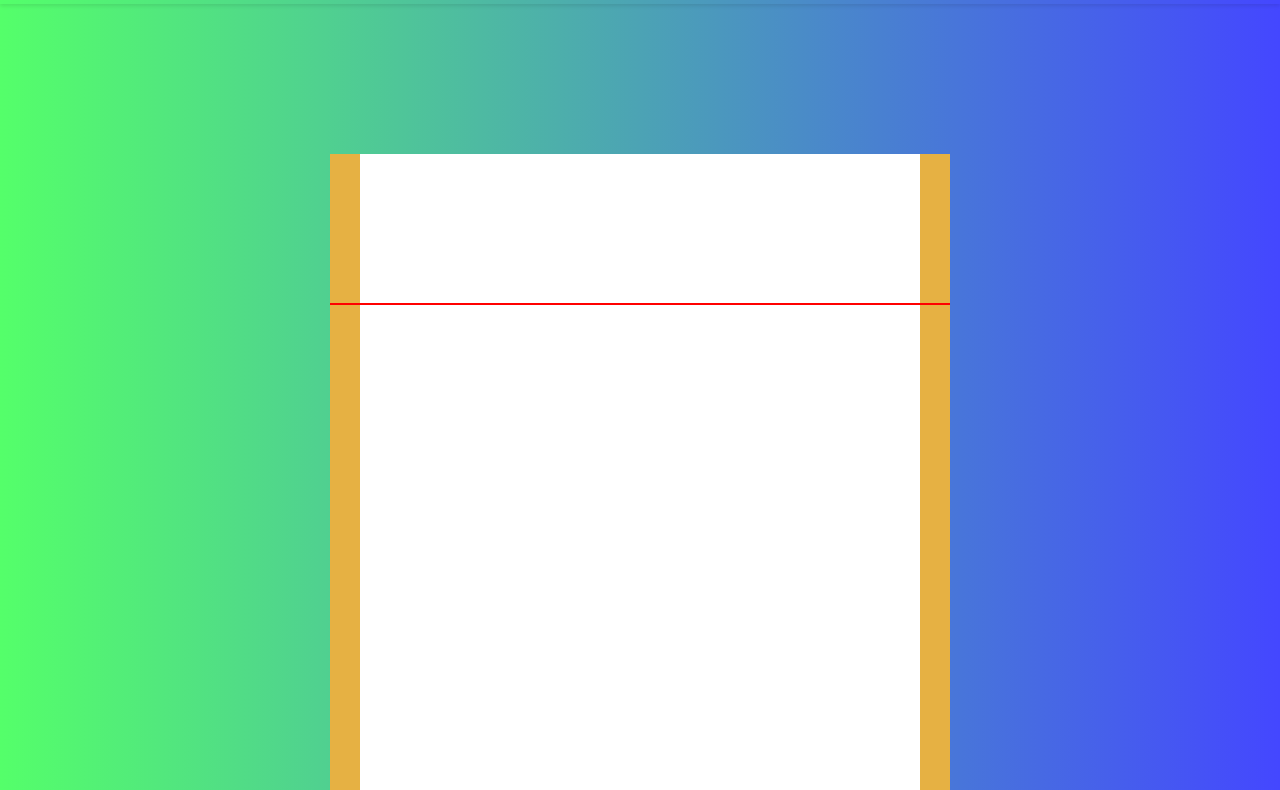
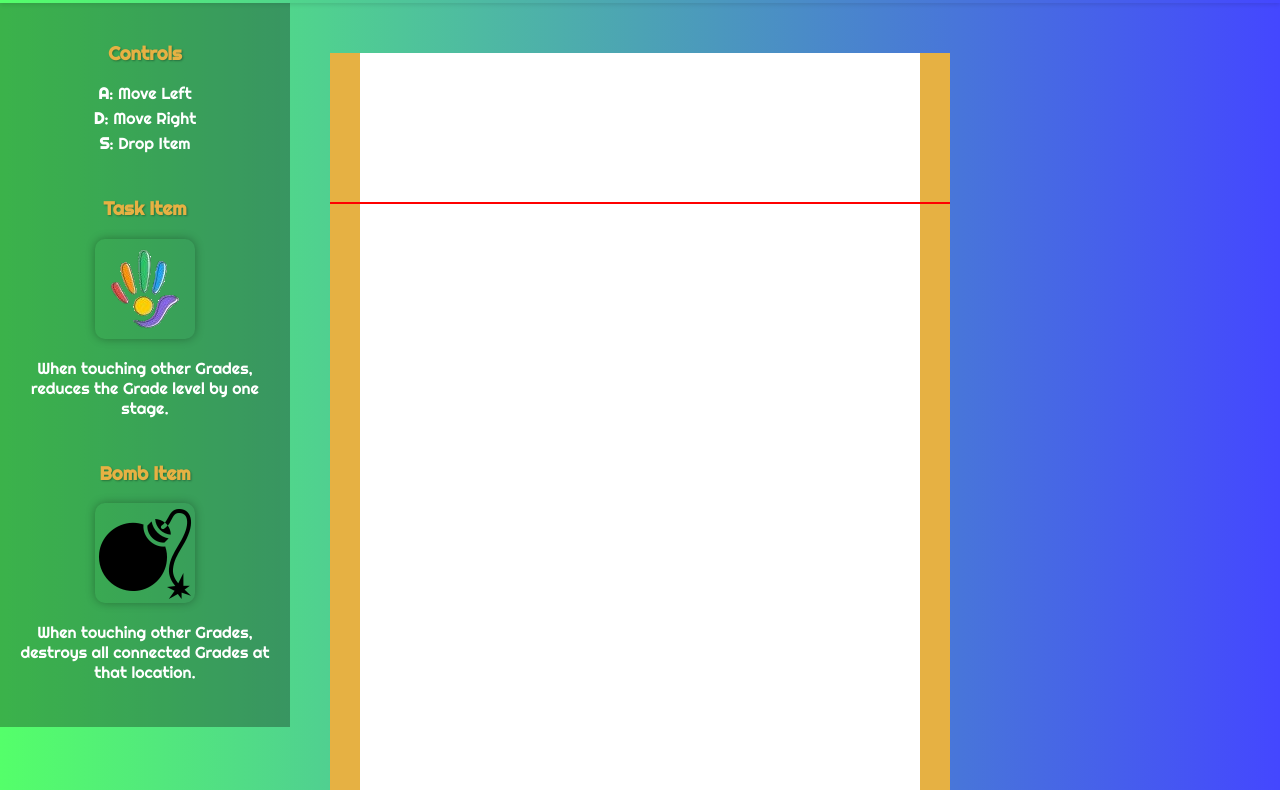
Before and after one commit to hamlsy/GradeMerger---js, a website built with Vite: page game-stage2.html in a window 1280 px wide. Shown: the part 67-857 px from the top of the page. Built offline with nearby package versions, Linux system fonts and the light colour scheme; a small style sheet from the web is missing.

Commit message:
feat: 게임 내 설명 추가 및 pause버튼 제거

```diff
--- a/game-stage2.html
+++ b/game-stage2.html
@@ -5,6 +5,7 @@
   <link rel="stylesheet" href="game-style.css">
   <link rel="stylesheet" href="https://cdnjs.cloudflare.com/ajax/libs/font-awesome/5.15.3/css/all.min.css">
   <script src="https://cdn.jsdelivr.net/npm/matter-js"></script>
+
 </head>
 <body>
   <header>
@@ -15,12 +16,26 @@
       <h1 class="game-title">Grade Merger! - Stage 2</h1>
     </div>
     <div class="header-right">
-      <button class="pause-button">
-        <i class="fas fa-pause"></i>
-      </button>
     </div>
   </header>
-
+  <div class="side-panel">
+    <div class="control-guide">
+      <h3>Controls</h3>
+      <p><strong>A</strong>: Move Left</p>
+      <p><strong>D</strong>: Move Right</p>
+      <p><strong>S</strong>: Drop Item</p>
+    </div>
+    <div class="item">
+      <h3>Task Item</h3>
+      <img id="taskItemImage" src="public/base/task.png" alt="Task Item">
+      <p>When touching other Grades, reduces the Grade level by one stage.</p>
+    </div>
+    <div class="item">
+      <h3>Bomb Item</h3>
+      <img id="bombItemImage" src="public/base/bomb.png" alt="Bomb Item">
+      <p>When touching other Grades, destroys all connected Grades at that location.</p>
+    </div>
+  </div>
   <!-- 카운트다운 로직 -->
   <div class="countdown-overlay" id="countdownOverlay">
     <div class="countdown" id="countdown">3</div>
--- a/game-style.css
+++ b/game-style.css
@@ -90,6 +90,8 @@ header {
   box-shadow: 0 2px 4px rgba(0, 0, 0, 0.1);
 }
 canvas {
+  position: relative;
+  top:-100px;
     display: block;
     margin: 0 auto;
   }
@@ -504,3 +506,36 @@ p :lang("ko") { font-family: 'Hanna', sans-serif; }
   transform: scale(1.1);
   color: #ffd700;
 }
+
+/** side panel **/
+.side-panel {
+  width: 250px;
+  background-color: rgba(0, 0, 0, 0.3);
+  padding: 20px;
+  display: flex;
+  flex-direction: column;
+  align-items: center;
+  position: absolute;
+}
+
+.control-guide, .item {
+  text-align: center;
+  margin-bottom: 20px;
+}
+
+.control-guide h3, .item h3 {
+  color: #E6B143;
+  text-shadow: 1px 1px 2px rgba(0, 0, 0, 0.3);
+}
+
+.control-guide p, .item p {
+  color: #fff;
+  margin: 5px 0;
+}
+
+.item img {
+  max-width: 150px;
+  border-radius: 10px;
+  box-shadow: 0 0 10px rgba(0, 0, 0, 0.3);
+  margin-bottom: 10px;
+}
```
Also changed, not shown: game-stage1.html (+13 -3 lines), game-stage3.html (+12 -4 lines).
